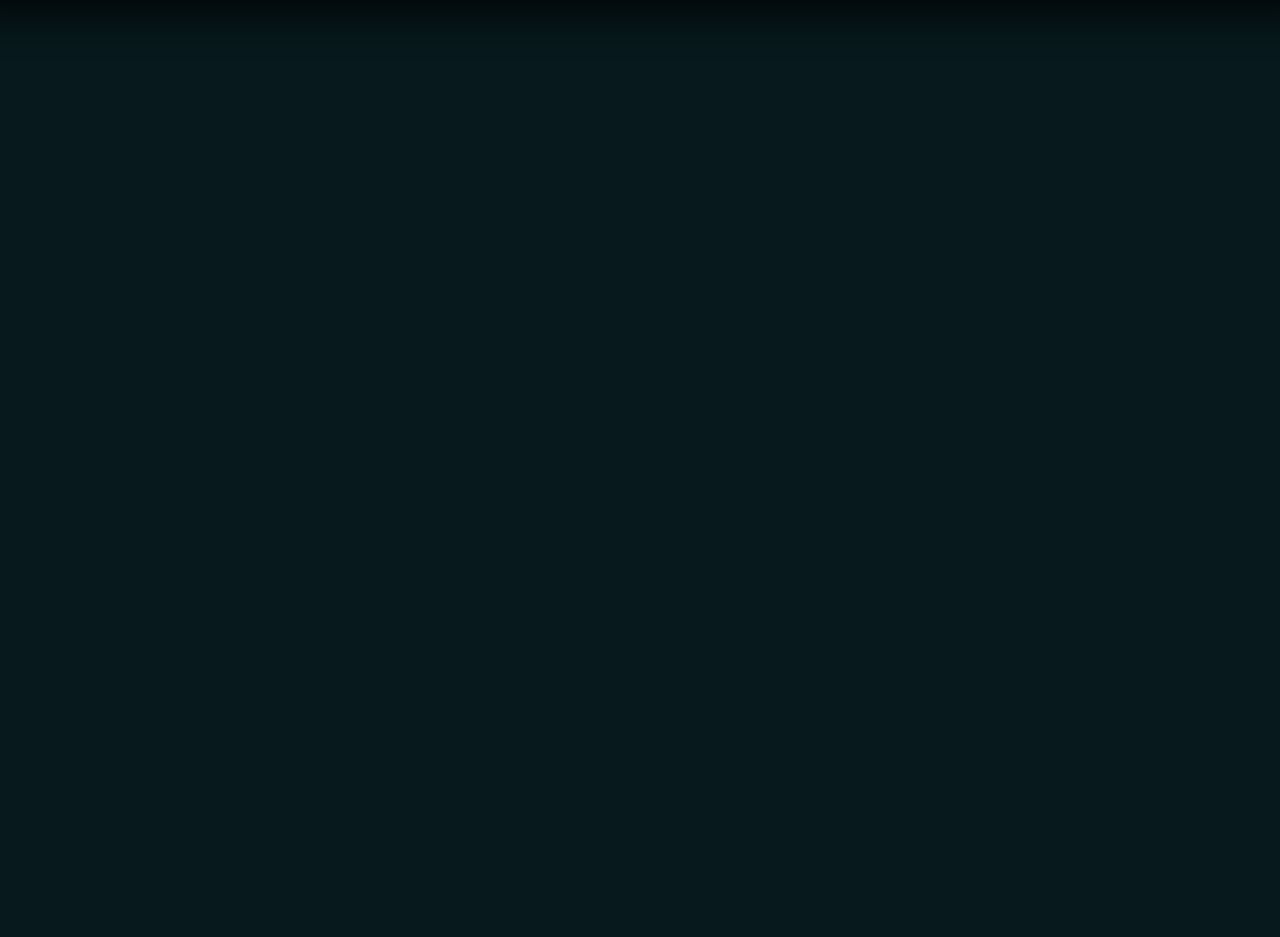
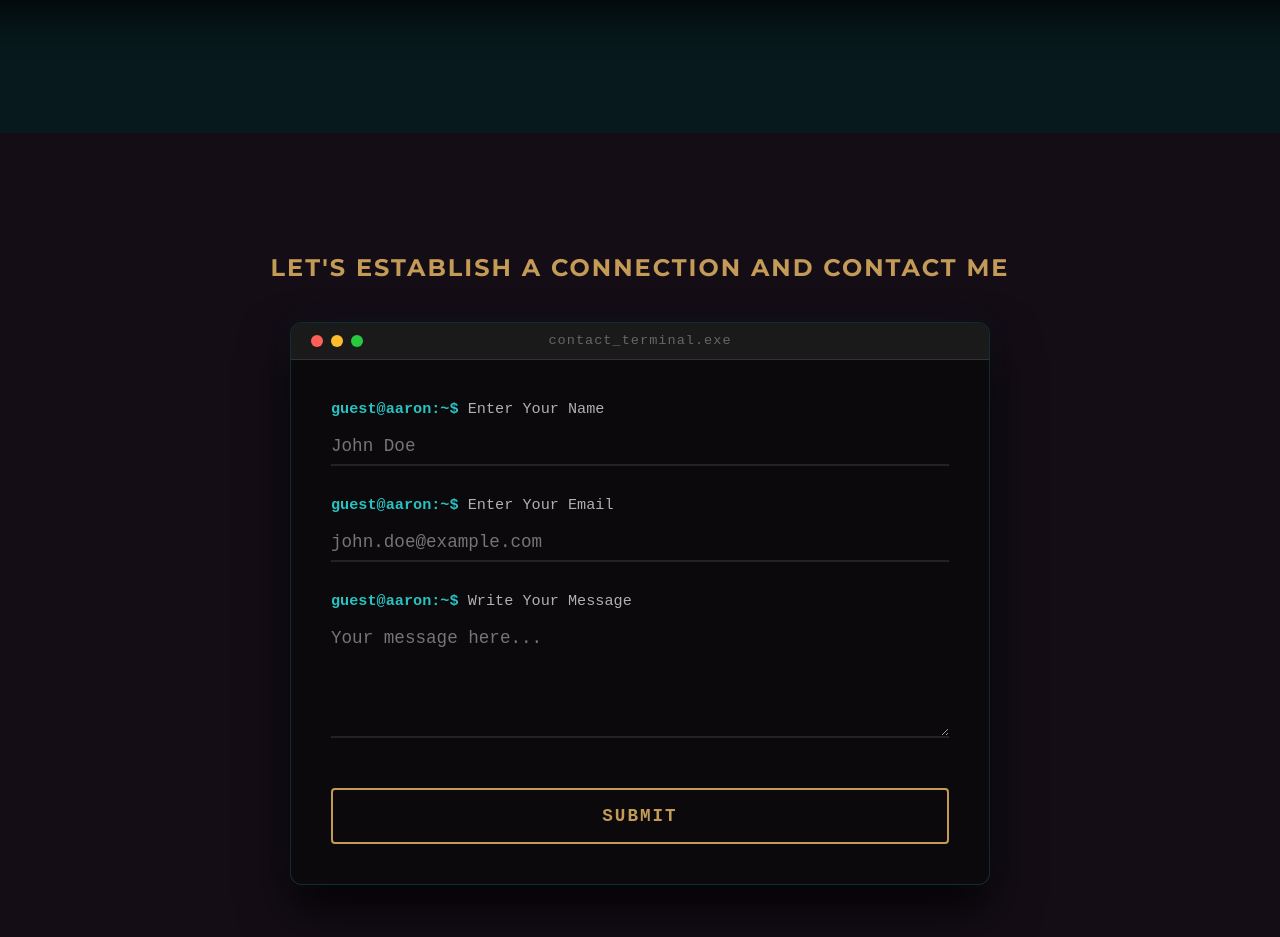
Before and after one commit to Flere2134/my-portfolio, a Vue app: page / in a window 1280 px wide. Shown: the part 2320-3257 px from the top of the page. Before the commit the page ends 2453 px from the top, so only its background shows below. Built offline with nearby package versions, Linux system fonts and the light colour scheme.

Commit message:
feature: implemented contact terminal

```diff
--- a/src/App.vue
+++ b/src/App.vue
@@ -53,6 +53,9 @@
     <div class="screen-3-bg">
       <ImageSlots />
     </div>
+    <div class="screen-4-bg">
+      <ContactTerminal />
+    </div>
   </div>
 </template>
 
@@ -64,6 +67,7 @@ import Experience from './components/Experience.vue'
 import Projects from './components/Projects.vue'
 import Skills from './components/Skills.vue'
 import ImageSlots from './components/ImageSlots.vue'
+import ContactTerminal from './components/ContactTerminal.vue'
 import scenicBgUrl from '@/assets/img/scenic-background.jpg'
 
 // Map the section names to the imported files
@@ -390,7 +394,7 @@ body {
   transform: translateY(60px); /* Drops out below */
   filter: blur(6px);
 }
-/* Screen 3 Styles */
+
 .screen-3-bg {
   width: 100%;
   min-height: 100vh;
@@ -398,7 +402,17 @@ body {
   align-items: center;
   justify-content: center;
   padding: 100px 50px;
-  /* Reverts back to the midnight peacock to create contrast with Screen 2 */
   background-color: var(--color-bg-1);
 }
+
+.screen-4-bg {
+  width: 100%;
+  min-height: 100vh;
+  display: flex;
+  align-items: center;
+  justify-content: center;
+  padding: 100px 50px;
+  /* Brings back the velvet plum to match Screen 2 */
+  background-color: var(--color-bg-2);
+}
 </style>
--- /dev/null
+++ b/src/components/ContactTerminal.vue
@@ -0,0 +1,195 @@
+<template>
+  <div class="section-content terminal-section">
+    <h2>Let's establish a connection and Contact Me</h2>
+
+    <div class="terminal-casing">
+      <div class="terminal-header">
+        <div class="window-controls">
+          <span class="dot close"></span>
+          <span class="dot minimize"></span>
+          <span class="dot maximize"></span>
+        </div>
+        <span class="terminal-title">contact_terminal.exe</span>
+      </div>
+
+      <form class="terminal-body" @submit.prevent="executeUplink">
+        <div class="input-group">
+          <label for="name"><span class="prompt">guest@aaron:~$</span> Enter Your Name</label>
+          <input type="text" id="name" v-model="formData.name" required autocomplete="off" placeholder="John Doe" />
+        </div>
+
+        <div class="input-group">
+          <label for="email"><span class="prompt">guest@aaron:~$</span> Enter Your Email</label>
+          <input type="email" id="email" v-model="formData.email" required autocomplete="off" placeholder="john.doe@example.com" />
+        </div>
+
+        <div class="input-group">
+          <label for="message"><span class="prompt">guest@aaron:~$</span> Write Your Message</label>
+          <textarea id="message" v-model="formData.message" rows="5" required placeholder="Your message here..."></textarea>
+        </div>
+
+        <button type="submit" class="transmit-btn" :disabled="isTransmitting">
+          {{ isTransmitting ? 'TRANSMITTING_DATA...' : 'SUBMIT' }}
+        </button>
+      </form>
+    </div>
+  </div>
+</template>
+
+<script setup>
+import { ref } from 'vue'
+
+const formData = ref({
+  name: '',
+  email: '',
+  message: ''
+})
+
+const isTransmitting = ref(false)
+
+const executeUplink = () => {
+  isTransmitting.value = true
+
+  // Simulates a network request delay for the terminal aesthetic
+  setTimeout(() => {
+    alert(`SUBMIT SUCCESSFUL. \nData received from: ${formData.value.name}\nI will review your directive shortly.`)
+    // Reset form
+    formData.value = { name: '', email: '', message: '' }
+    isTransmitting.value = false
+  }, 1500)
+}
+</script>
+
+<style scoped>
+.terminal-section {
+  display: flex;
+  flex-direction: column;
+  align-items: center;
+  width: 100%;
+}
+
+.terminal-section h2 {
+  color: var(--color-accent);
+  font-family: 'Montserrat', sans-serif;
+  letter-spacing: 2px;
+  text-transform: uppercase;
+  margin-bottom: 40px;
+}
+
+/* The Dark Glass Terminal Casing */
+.terminal-casing {
+  background: rgba(10, 10, 10, 0.85); /* Deepest dark glass */
+  width: 100%;
+  max-width: 700px; /* Constrains it to a highly readable width */
+  border-radius: 12px;
+  border: 1px solid rgba(40, 194, 194, 0.2); /* Faint turquoise rim */
+  box-shadow:
+    0 25px 50px rgba(0, 0, 0, 0.8),
+    0 0 30px rgba(40, 194, 194, 0.05);
+  overflow: hidden;
+}
+
+/* Terminal Header Bar */
+.terminal-header {
+  background: #1a1a1a;
+  padding: 12px 20px;
+  display: flex;
+  align-items: center;
+  border-bottom: 1px solid #333;
+  position: relative;
+}
+
+.window-controls {
+  display: flex;
+  gap: 8px;
+}
+
+.dot {
+  width: 12px;
+  height: 12px;
+  border-radius: 50%;
+}
+
+.close { background-color: #ff5f56; }
+.minimize { background-color: #ffbd2e; }
+.maximize { background-color: #27c93f; }
+
+.terminal-title {
+  position: absolute;
+  left: 50%;
+  transform: translateX(-50%);
+  color: #666;
+  font-family: 'Courier New', Courier, monospace;
+  font-size: 0.85rem;
+  letter-spacing: 1px;
+}
+
+/* Terminal Body & Inputs */
+.terminal-body {
+  padding: 40px;
+  display: flex;
+  flex-direction: column;
+  gap: 30px;
+}
+
+.input-group {
+  display: flex;
+  flex-direction: column;
+  gap: 10px;
+}
+
+label {
+  font-family: 'Courier New', Courier, monospace;
+  color: #B0B0B0;
+  font-size: 0.95rem;
+}
+
+.prompt {
+  color: var(--color-cyan); /* The signature turquoise pops here */
+  font-weight: bold;
+}
+
+input, textarea {
+  background: transparent;
+  border: none;
+  border-bottom: 2px solid rgba(255, 255, 255, 0.1);
+  color: var(--color-text);
+  font-family: 'Courier New', Courier, sans-serif;
+  font-size: 1.1rem;
+  padding: 8px 0;
+  transition: all 0.3s ease;
+}
+
+input:focus, textarea:focus {
+  outline: none;
+  border-bottom-color: var(--color-cyan);
+  box-shadow: 0 10px 10px -10px rgba(40, 194, 194, 0.4); /* Glows when typed in */
+}
+
+/* The Execute Button */
+.transmit-btn {
+  margin-top: 20px;
+  padding: 16px 0;
+  background-color: transparent;
+  color: var(--color-accent);
+  border: 2px solid var(--color-accent);
+  border-radius: 4px;
+  font-family: 'Courier New', Courier, monospace;
+  font-weight: bold;
+  font-size: 1.1rem;
+  letter-spacing: 2px;
+  cursor: pointer;
+  transition: all 0.3s ease;
+}
+
+.transmit-btn:hover:not(:disabled) {
+  background-color: var(--color-accent);
+  color: var(--color-bg-1);
+  box-shadow: 0 0 20px rgba(195, 155, 87, 0.3);
+}
+
+.transmit-btn:disabled {
+  opacity: 0.5;
+  cursor: wait;
+}
+</style>
```
